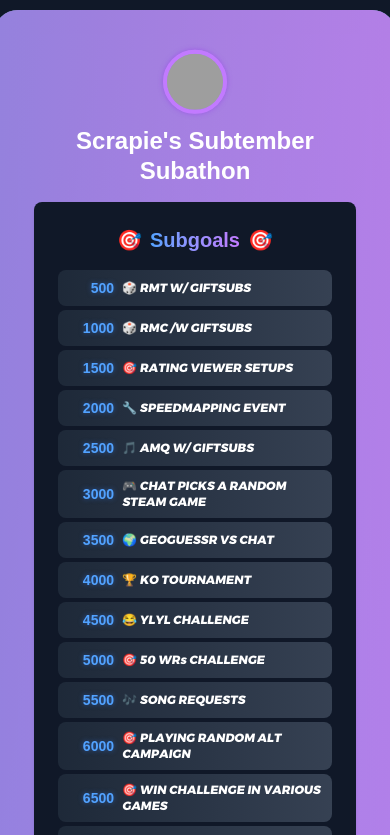
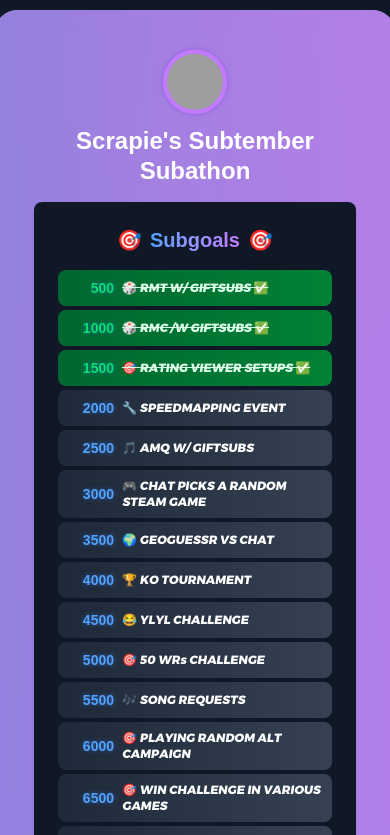
Before and after one commit to VellVee/scrapie-subathon, a Next.js app: page / in a window 390 px wide. Shown: the top 835 px of the page. Built offline with nearby package versions, Linux system fonts and the light colour scheme; grey boxes are pictures that could not be loaded.

Commit message:
mobile stuff

```diff
--- a/app/page.tsx
+++ b/app/page.tsx
@@ -2,7 +2,6 @@
 
 import { useState, useEffect } from "react"
 import Image from "next/image"
-
 import { Card, CardContent } from "@/components/ui/card"
 
 export default function SubathonPage() {
@@ -14,31 +13,29 @@
     setTimeout(() => setIsSpinning(false), 800) // Reset after animation duration
   }
 
-
-
   const subgoals = [
-    { goal: 500, text: "RMT W/ GIFTSUBS" },
-    { goal: 1000, text: "RMC /W GIFTSUBS" },
-    { goal: 1500, text: "RATING VIEWER SETUPS" },
-    { goal: 2000, text: "SPEEDMAPPING EVENT" },
-    { goal: 2500, text: "AMQ W/ GIFTSUBS" },
-    { goal: 3000, text: "CHAT PICKS A RANDOM STEAM GAME" },
-    { goal: 3500, text: "GEOGUESSR VS CHAT" },
-    { goal: 4000, text: "KO TOURNAMENT" },
-    { goal: 4500, text: "YLYL CHALLENGE" },
-    { goal: 5000, text: "50 WRs CHALLENGE" },
-    { goal: 5500, text: "SONG REQUESTS" },
-    { goal: 6000, text: "PLAYING RANDOM ALT CAMPAIGN" },
-    { goal: 6500, text: "WIN CHALLENGE IN VARIOUS GAMES" },
-    { goal: 6969, text: "COSPLAY OF CHAT'S CHOICE" },
-    { goal: 7500, text: "PLAYING SOULSLIKE GAME" },
-    { goal: 8000, text: "VIEWER CHALLENGES" },
-    { goal: 8500, text: "BUYING A GREENSCREEN" },
-    { goal: 9000, text: "SPEEDMAPPING A MINICAMPAIGN" },
-    { goal: 9500, text: "PLAYING A HORROR GAME" },
-    { goal: 10000, text: "MAX TIMER FOR 7 DAYS" },
-    { goal: 15000, text: "COMMISSIONING A VTUBER MODEL" },
-    { goal: 20000, text: "INFINITE SUBATHON" },
+    { goal: 500, text: "RMT W/ GIFTSUBS", met: true },
+    { goal: 1000, text: "RMC /W GIFTSUBS", met: true },
+    { goal: 1500, text: "RATING VIEWER SETUPS", met: true },
+    { goal: 2000, text: "SPEEDMAPPING EVENT", met: false },
+    { goal: 2500, text: "AMQ W/ GIFTSUBS", met: false },
+    { goal: 3000, text: "CHAT PICKS A RANDOM STEAM GAME", met: false },
+    { goal: 3500, text: "GEOGUESSR VS CHAT", met: false },
+    { goal: 4000, text: "KO TOURNAMENT", met: false },
+    { goal: 4500, text: "YLYL CHALLENGE", met: false },
+    { goal: 5000, text: "50 WRs CHALLENGE", met: false },
+    { goal: 5500, text: "SONG REQUESTS", met: false },
+    { goal: 6000, text: "PLAYING RANDOM ALT CAMPAIGN", met: false },
+    { goal: 6500, text: "WIN CHALLENGE IN VARIOUS GAMES", met: false },
+    { goal: 6969, text: "COSPLAY OF CHAT'S CHOICE", met: false },
+    { goal: 7500, text: "PLAYING SOULSLIKE GAME", met: false },
+    { goal: 8000, text: "VIEWER CHALLENGES", met: false },
+    { goal: 8500, text: "BUYING A GREENSCREEN", met: false },
+    { goal: 9000, text: "SPEEDMAPPING A MINICAMPAIGN", met: false },
+    { goal: 9500, text: "PLAYING A HORROR GAME", met: false },
+    { goal: 10000, text: "MAX TIMER FOR 7 DAYS", met: false },
+    { goal: 15000, text: "COMMISSIONING A VTUBER MODEL", met: false },
+    { goal: 20000, text: "INFINITE SUBATHON", met: false },
   ]
 
   const events = [
@@ -52,7 +49,7 @@
     { label: "Tier 3", value: "5 min" },
     { label: "$5 dono", value: "1 min" },
     { label: "500 Bits", value: "1 min" },
-    { label: "Follow", value: "1 sec" },
+    { label: "Follow (look below)", value: "1 sec" },
   ]
 
   return (
@@ -118,13 +115,21 @@
                       return (
                         <li
                           key={idx}
-                          className="grid grid-cols-[3rem_1fr] sm:grid-cols-[4rem_1fr] items-center gap-2 sm:gap-3 bg-gradient-to-r from-gray-800 to-gray-700 p-2 rounded-lg hover:from-gray-700 hover:to-gray-600 transition-all duration-200 group"
+                          className={`grid grid-cols-[3rem_1fr] sm:grid-cols-[4rem_1fr] items-center gap-2 sm:gap-3 p-2 rounded-lg transition-all duration-200 group ${
+                            s.met
+                              ? 'bg-gradient-to-r from-green-800 to-green-700 hover:from-green-700 hover:to-green-600'
+                              : 'bg-gradient-to-r from-gray-800 to-gray-700 hover:from-gray-700 hover:to-gray-600'
+                          }`}
                         >
-                          <span className="font-black text-right text-blue-400 animate-number-glow group-hover:scale-110 transition-transform duration-200 text-sm sm:text-base">
+                          <span className={`font-black text-right animate-number-glow group-hover:scale-110 transition-transform duration-200 text-sm sm:text-base ${
+                            s.met ? 'text-green-400' : 'text-blue-400'
+                          }`}>
                             {s.goal}
                           </span>
-                          <span className="font-trueno text-left text-white group-hover:translate-x-1 transition-transform duration-200 text-xs sm:text-sm lg:text-base">
-                            {getEmoji(s.goal, s.text)} {s.text}
+                          <span className={`font-trueno text-left group-hover:translate-x-1 transition-transform duration-200 text-xs sm:text-sm lg:text-base ${
+                            s.met ? 'text-green-100 line-through' : 'text-white'
+                          }`}>
+                            {getEmoji(s.goal, s.text)} {s.text} {s.met ? '✅' : ''}
                           </span>
                         </li>
                       );
@@ -221,6 +226,9 @@
                     </h2>
                     <ul className="space-y-2 sm:space-y-3 text-white">
                       <li className="font-trueno bg-gradient-to-r from-gray-800 to-gray-700 p-2 sm:p-3 rounded-lg hover:from-gray-700 hover:to-gray-600 transition-all duration-200 text-xs sm:text-sm lg:text-base">
+                        ⏰ Time for following is only added if you haven't unfollowed in last 2 months.
+                      </li>
+                      <li className="font-trueno bg-gradient-to-r from-gray-800 to-gray-700 p-2 sm:p-3 rounded-lg hover:from-gray-700 hover:to-gray-600 transition-all duration-200 text-xs sm:text-sm lg:text-base">
                         🔄 Every 1000 Subs repeats the 1000 Subs goal
                       </li>
                       <li className="font-trueno bg-gradient-to-r from-gray-800 to-gray-700 p-2 sm:p-3 rounded-lg hover:from-gray-700 hover:to-gray-600 transition-all duration-200 text-xs sm:text-sm lg:text-base">
@@ -235,8 +243,8 @@
                   <CardContent className="p-1 bg-gray-900 rounded-lg">
                     <div className="relative aspect-video w-full rounded-md overflow-hidden bg-gray-800">
                       <img
-                                  src="/images/image.webp"
-                        alt="Subathon Image"
+                        src="/images/image.webp"
+                        alt="TrackmaniaImage"
                         className="w-full h-full object-cover"
                       />
                     </div>
```
